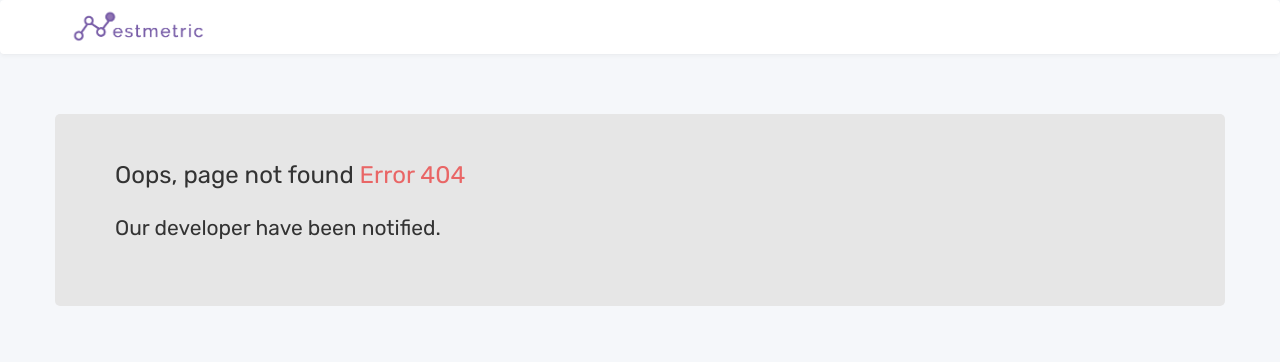
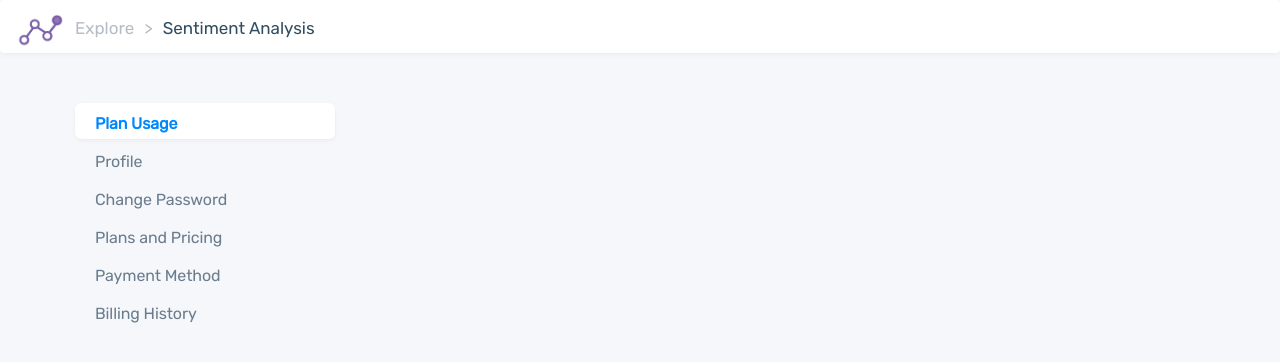
Before and after one commit to TechnoGeek33/Nestmetric, a React (Create React App) app: page /main/my-account/1 in a window 1280 px wide. Before the commit this address had no page. Shown: the top 362 px of the page. Built offline with nearby package versions, Linux system fonts and the light colour scheme; some icons are missing.

Commit message:
work for MyAccount

```diff
--- a/src/App.js
+++ b/src/App.js
@@ -8,6 +8,7 @@ import CreateModel from './CreateModel';
 import Error404 from './404'
 import Sample from './sample'
 import Predictions from './Predictions';
+import MyAccount from './MyAccount'
 
 class App extends Component {
   render() {
@@ -22,6 +23,8 @@ class App extends Component {
               <Route exact path="/main" render={() => { return <Redirect to="/main/dashboard" /> }} />
               <Route exact path="/main/module-create/wizard/:childRoute" render={(props) => { return <CreateModel  {...props} /> }} />
               <Route exact path="/main/predictions/:childRoute" render={(props) => { return <Predictions  {...props} /> }} />
+              <Route exact path="/main/my-account/:childRoute" render={(props) => { return <MyAccount {...props} /> }} />
+
 
               <Route exact path="/sample" render={(props) => { return <Sample  {...props} /> }} />
               <Route render={() => { return <Error404 /> }} />
--- a/src/Dashboard/components/Header.jsx
+++ b/src/Dashboard/components/Header.jsx
@@ -50,7 +50,7 @@ class Header extends Component {
                                         <hr />
 
                                         <li>
-                                            <a href="/">
+                                            <a onClick={ () => { this.props.history.push({pathname: '/main/my-account/query-usage'})}}>
                                                 <span className="typcn typcn-user" aria-hidden="true"></span> My Account </a>
                                         </li>
 
--- /dev/null
+++ b/src/MyAccount/components/BillingHistory.jsx
@@ -0,0 +1,14 @@
+import React, {Component } from 'react';
+
+
+class BillingHistory extends Component {
+
+    render () {
+
+        return (
+            <div>BillingHistory</div>
+        )
+    }
+}
+
+export default BillingHistory;
--- /dev/null
+++ b/src/MyAccount/components/ChangePassword.jsx
@@ -0,0 +1,14 @@
+import React, {Component } from 'react';
+
+
+class ChangePassword extends Component {
+
+    render () {
+
+        return (
+            <div>ChangePassword</div>
+        )
+    }
+}
+
+export default ChangePassword;
--- /dev/null
+++ b/src/MyAccount/components/Header.jsx
@@ -0,0 +1,67 @@
+import React, {Component } from 'react';
+
+
+class Header extends Component {
+
+    render () {
+
+        return (
+            <div id="header-wrapper">
+          <nav className="navbar navbar-default" role="navigation">
+            <div className="container-fluid">
+
+              <div className="navbar-header">
+                <button type="button" className="navbar-toggle">
+                  <span className="sr-only">Toggle navigation</span>
+                  <span className="icon-bar"></span>
+                  <span className="icon-bar"></span>
+                  <span className="icon-bar"></span>
+                </button>
+
+                <a className="navbar-brand navbar-brand-small"
+                  style={{
+                    background: "url('/images/logo.png') no-repeat",
+                    backgroundSize : "50px",
+                    width:"50px"
+
+                  }}
+                  href="/main/dashboard/"></a>
+                <breadcrumbs >
+                  <div className="breadcrumbs">
+                    <span><a href="/main/explore/">Explore</a></span>
+                    <span className="separator">&gt;</span>
+                    <span className="title" data-bind="text: module().name">Sentiment Analysis</span>
+
+                  </div>
+                </breadcrumbs>
+              </div>
+
+              <div className="collapse navbar-collapse" id="monkeylearn-navbar-collapse-1">
+                <ul className="nav navbar-nav navbar-right">
+                  <li className="dropdown" id="dlDropDown">
+                    <a className="dropdown-toggle user-dropdown" onClick={() => { this.handleDropdown() }} >
+                      <span className="typcn typcn-user-outline" aria-hidden="true"></span>
+                    </a>
+                    <ul className="dropdown-menu">
+                      <li>
+                        <a href="/">
+                          <span className="typcn typcn-user" aria-hidden="true"></span> My Account </a>
+                      </li>
+
+                      <li>
+                        <a href="/accounts/logout/" >
+                          <span className="typcn typcn-eject-outline" aria-hidden="true"></span> Logout  </a>
+                      </li>
+                    </ul>
+                  </li>
+                </ul>
+              </div>
+            </div>
+          </nav>
+        </div>
+        )
+    }
+}
+
+
+export default Header;
--- /dev/null
+++ b/src/MyAccount/components/PaymentMethod.jsx
@@ -0,0 +1,14 @@
+import React, {Component } from 'react';
+
+
+class PaymentMethod extends Component {
+
+    render () {
+
+        return (
+            <div>PaymentMethod</div>
+        )
+    }
+}
+
+export default PaymentMethod;
--- /dev/null
+++ b/src/MyAccount/components/PlanUsage.jsx
@@ -0,0 +1,14 @@
+import React, {Component } from 'react';
+
+
+class PlanUsage extends Component {
+
+    render () {
+
+        return (
+            <div>PlanUsage</div>
+        )
+    }
+}
+
+export default PlanUsage;
--- /dev/null
+++ b/src/MyAccount/components/PlansAndPricing.jsx
@@ -0,0 +1,14 @@
+import React, {Component } from 'react';
+
+
+class PlansAndPricing extends Component {
+
+    render () {
+
+        return (
+            <div>PlansAndPricing</div>
+        )
+    }
+}
+
+export default PlansAndPricing;
--- /dev/null
+++ b/src/MyAccount/components/Profile.jsx
@@ -0,0 +1,14 @@
+import React, {Component } from 'react';
+
+
+class Profile extends Component {
+
+    render () {
+
+        return (
+            <div>Profile</div>
+        )
+    }
+}
+
+export default Profile;
--- /dev/null
+++ b/src/MyAccount/index.jsx
@@ -0,0 +1,134 @@
+import React, { Component, Fragment } from 'react';
+import Header from './components/Header';
+import { withRouter } from 'react-router-dom'
+import Profile from './components/Profile';
+import PlanUsage from './components/PlanUsage';
+import ChangePassword from './components/ChangePassword';
+import PlansAndPricing from './components/PlansAndPricing';
+import PaymentMethod from './components/PaymentMethod';
+import BillingHistory from './components/BillingHistory';
+
+
+
+class MyAccount extends Component {
+
+    renderSwitch() {
+
+        switch (this.props.match.params.childRoute) {
+            case 'query-usage':
+
+                return <PlanUsage />;
+
+            case 'profile':
+
+                return <Profile />;
+
+            case 'change-password':
+
+                return <ChangePassword />;
+
+            case 'change-plan':
+
+                return <PlansAndPricing />
+
+            case 'billing-settings':
+
+                return <PaymentMethod />
+
+            case 'billing-history':
+
+                return <BillingHistory />
+
+            case '':
+
+                return <PlanUsage />;
+
+
+        }
+    }
+
+    render() {
+        console.log(this.props.match.params)
+
+        return (
+
+            <Fragment>
+                <Header />
+
+
+                <div className="container container-body">
+                    <div className="container-wrapper">
+                        <div className="main-content">
+                            <div className="panel panel-default panel-content-wrapper settings-panel">
+                                <div className="panel-body">
+                                    <div className="row">
+                                        <div className="col-md-3">
+                                            <div className="menu-nav-stacked">
+                                                <ul className="nav nav-pills nav-stacked-module">
+                                                    <li className="active">
+
+                                                        <a href="#" >
+                                                            <span class="typcn margin-right-5 typcn-chart-area-outline" ></span>
+                                                            <span  >Plan Usage</span>
+
+                                                        </a>
+                                                    </li>
+                                                    <li >
+
+                                                        <a href="#" >
+                                                            <span class="typcn margin-right-5 typcn-user-outline" ></span>
+                                                            <span  >Profile</span>
+
+                                                        </a>
+                                                    </li>
+                                                    <li >
+
+                                                        <a href="#" >
+                                                            <span class="typcn margin-right-5 typcn-user-outline" ></span>
+                                                            <span  >Change Password</span>
+
+                                                        </a>
+                                                    </li>
+                                                    <li >
+
+                                                        <a href="#" >
+                                                            <span class="typcn margin-right-5 typcn-input-checked-outline" ></span>
+                                                            <span  >Plans and Pricing</span>
+
+                                                        </a>
+                                                    </li>
+                                                    <li >
+
+                                                        <a href="#" >
+                                                            <span class="typcn margin-right-5 typcn-credit-card" ></span>
+                                                            <span  >Payment Method</span>
+
+                                                        </a>
+                                                    </li>
+
+                                                    <li >
+
+                                                        <a href="#" >
+                                                            <span class="typcn margin-right-5 typcn-book" ></span>
+                                                            <span  >Billing History</span>
+
+                                                        </a>
+                                                    </li>
+                                                </ul>
+                                            </div>
+                                        </div>
+<div className="panel-nav-stacked-no-border">
+{this.renderSwitch()}
+</div>
+                                    </div>
+                                </div>
+                            </div>
+
+                        </div>
+                    </div>
+                </div>
+            </Fragment>
+        )
+    }
+}
+export default withRouter(MyAccount)
```
Also changed, not shown: 1 other file (tests, documents, lock files or other folders).
